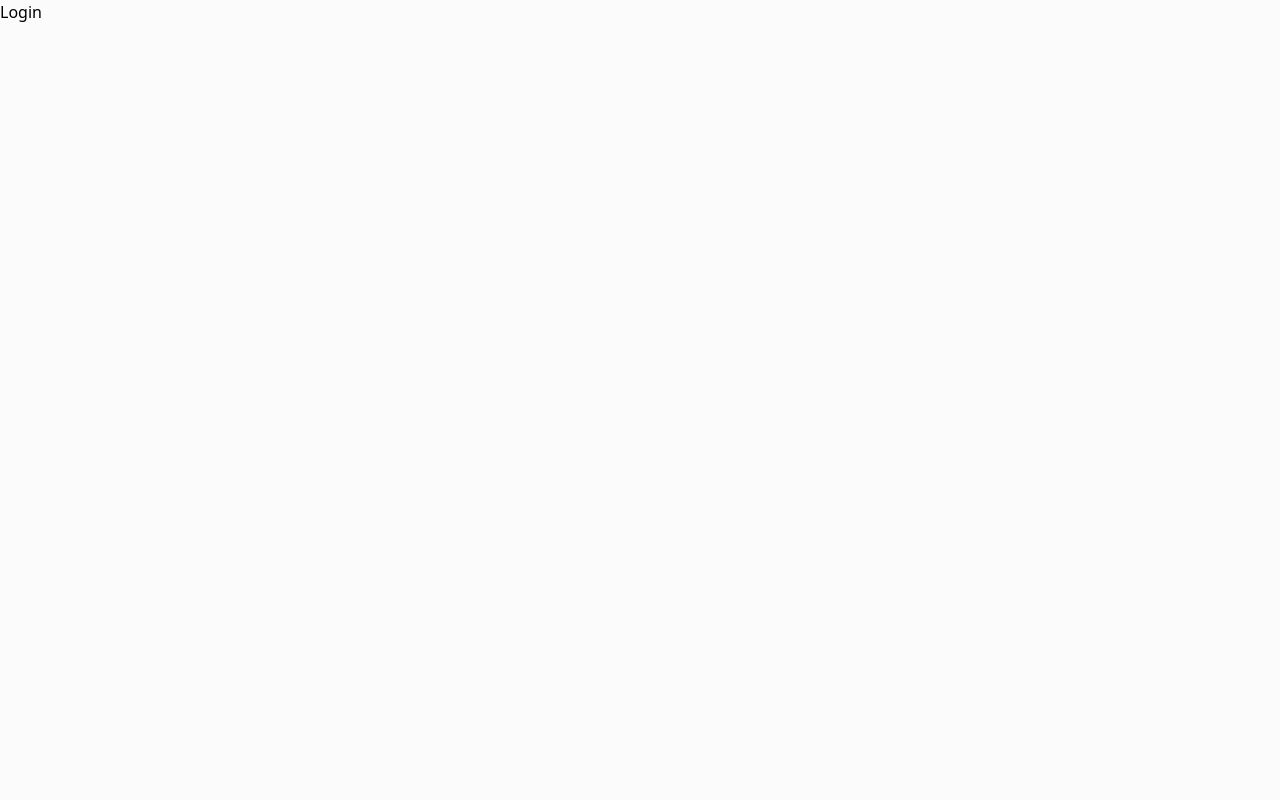
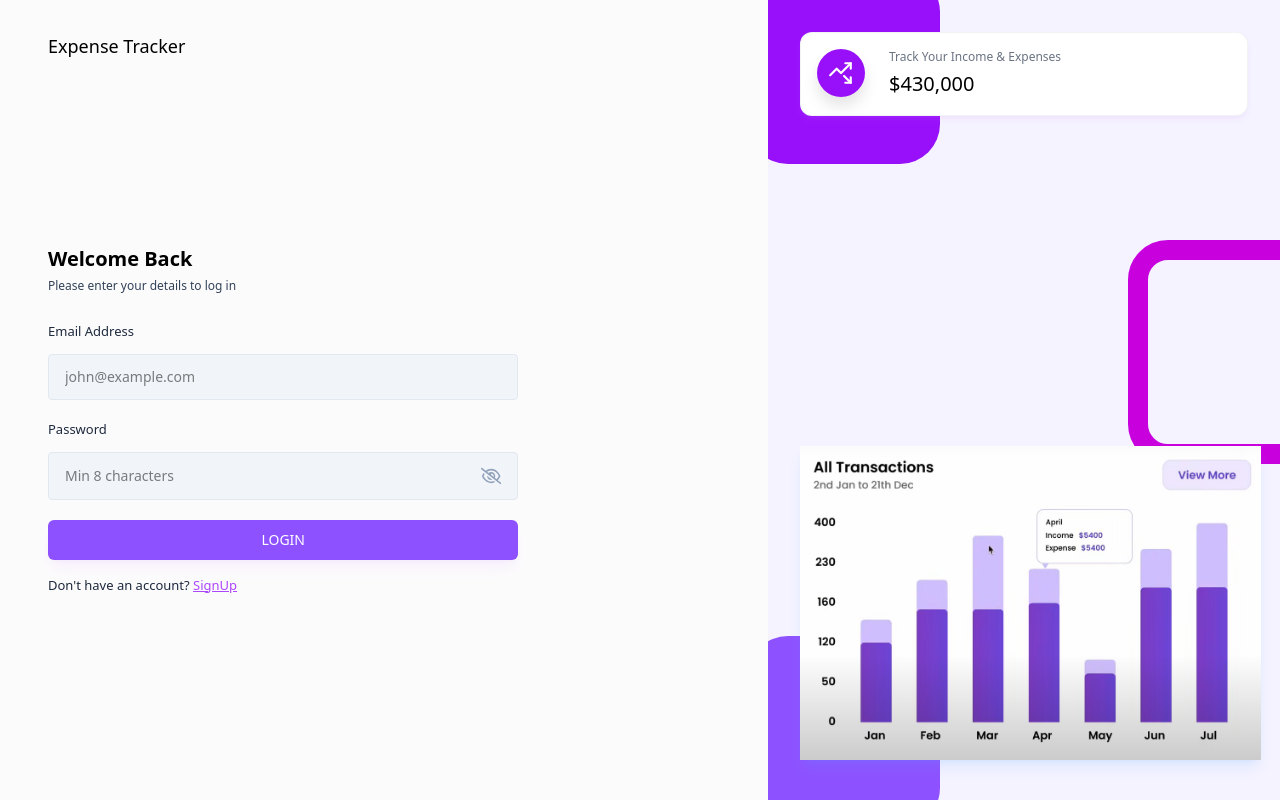
Before and after one commit to sarthak4504/Personal-Finance-Tracker, a React (Vite) app in the folder frontend/expense-tracker/: page /login in a window 1280 px wide. Built offline with nearby package versions, Linux system fonts and the light colour scheme.

Commit message:
login page created

```diff
--- /dev/null
+++ b/frontend/expense-tracker/src/components/Inputs/Input.jsx
@@ -0,0 +1,45 @@
+import React, { useState } from 'react';
+import { FaRegEye, FaRegEyeSlash } from "react-icons/fa6";
+
+const Input = ({ value, onChange, placeholder, label, type }) => {
+    const [showPassword, setShowPassword] = useState(false);
+
+    const toggleShowPassword = () => {
+        setShowPassword(!showPassword);
+    };
+
+    return (
+        <div>
+            <label className="text-[13px] text-slate-800">{label}</label>
+
+            <div className="input-box">
+                <input
+                    type={type === 'password' ? showPassword ? 'text' : 'password' : type}
+                    placeholder={placeholder}
+                    className="w-full bg-transparent outline-none"
+                    value={value}
+                    onChange={(e) => onChange(e)}
+                />
+
+                {type === "password" && (
+                    showPassword ? (
+                        <FaRegEye
+                            size={22}
+                            className="text-primary cursor-pointer"
+                            onClick={() => toggleShowPassword()}
+                        />
+                    ) : (
+                        <FaRegEyeSlash
+                            size={22}
+                            className="text-slate-400 cursor-pointer"
+                            onClick={() => toggleShowPassword()}
+                        />
+                    )
+                )}
+
+            </div>
+        </div>
+    );
+};
+
+export default Input;
--- /dev/null
+++ b/frontend/expense-tracker/src/components/layouts/AuthLayout.jsx
@@ -0,0 +1,51 @@
+import React from 'react';
+import CARD_2 from '../../assets/images/card_2.png';
+import { LuTrendingUpDown } from 'react-icons/lu';
+
+const AuthLayout = ({ children }) => {
+    return <div className='flex'>
+        <div className="w-screen h-screen md:w-[60vw] px-12 pt-8 pb-12">
+            <h2 className="text-lg font-medium text-black">Expense Tracker</h2>
+            {children}
+        </div>
+
+        <div className='hidden md:block w-[40vw] h-screen bg-violet-50 bg-auth-bg-img bg-cover bg-no-repeat bg-center overflow-hidden p-8 relative'>
+            <div className="w-48 h-48 rounded-[40px] bg-purple-600 absolute -top-7 -left-5" />
+            <div className="w-48 h-56 rounded-[40px] border-[20px] border-fuchsia-600 absolute top-[30%] -right-10" />
+            <div className='w-48 h-48 rounded-[40px] bg-violet-500 absolute -bottom-7 -left-5' />
+
+
+            <div className="grid grid-cols-1 z-20">
+                <StatsInfoCard
+                    icon={<LuTrendingUpDown />}
+                    label="Track Your Income & Expenses"
+                    value="430,000"
+                    color="bg-purple-600"
+                />
+            </div>
+
+
+            <img
+                src={CARD_2}
+                className='w-64 lg:w-[90%] absolute bottom-10 shadow-lg shadow-blue-400/15'
+            />
+        </div>
+    </div>;
+};
+
+export default AuthLayout;
+
+const StatsInfoCard = ({ icon, label, value, color }) => {
+    return <div className='flex gap-6 bg-white p-4 rounded-xl shadow-md shadow-purple-400/10 border border-gray-200/50 z-10'>
+
+        <div
+            className={`w-12 h-12 flex items-center justify-center text-[26px] text-white ${color} rounded-full drop-shadow-xl`}
+        >
+            {icon}
+        </div>
+        <div>
+            <h6 className="text-xs text-gray-500 mb-1">{label}</h6>
+            <span className="text-[20px]">${value}</span>
+        </div>
+    </div >
+}
--- a/frontend/expense-tracker/src/index.css
+++ b/frontend/expense-tracker/src/index.css
@@ -1,11 +1,18 @@
 @import url('https://fonts.googleapis.com/css2?family=Poppins:ital,wght@0,100;0,200;0,300;0,400;0,500;0,600;0,700;0,800;0,900;1,100;1,200;1,300;1,400;1,500;1,600;1,700;1,800;1,900&display=swap');
 @import "tailwindcss";
 
-@theme {
+/* @theme {
     --font-display: 'Poppins', sans-serif;
     --breakpoint-3xl: 1920px;
     --color-primary: #875cf5;
+} */
+
+:root {
+  --font-display: 'Poppins', sans-serif;
+  --breakpoint-3xl: 1920px;
+  --color-primary: #875cf5;
 }
+
 
 @layer base {
     html {
@@ -18,3 +25,11 @@
 
     }
 }
+
+.input-box{
+    @apply w-full flex justify-between gap-3 text-sm text-black bg-slate-100 rounded px-4 py-3 mb-4 mt-3 border border-slate-200 outline-none;
+}
+
+.btn-primary {
+    @apply w-full text-sm font-medium text-white bg-violet-500 shadow-lg shadow-purple-600/5 p-[10px] rounded-md my-1 hover:bg-purple-600/15 hover:text-purple-600;
+}
--- a/frontend/expense-tracker/src/pages/Auth/Login.jsx
+++ b/frontend/expense-tracker/src/pages/Auth/Login.jsx
@@ -1,9 +1,77 @@
-import React from 'react'
+import React, { useState } from 'react'
+import AuthLayout from '../../components/layouts/AuthLayout'
+import { Link, useNavigate } from 'react-router-dom';
+import Input from '../../components/Inputs/Input';
+import { validateEmail } from '../../utils/helper';
 
 const Login = () => {
+  const [email, setEmail] = useState("");
+  const [password, setPassword] = useState("");
+  const [error, setError] = useState(null);
+
+  const navigate = useNavigate();
+
+  const handleLogin = async (e) => {
+    e.preventDefault();
+
+    if (!validateEmail(email)) {
+      setError("Please enter a valid email address.");
+      return;
+    }
+
+    if(!password){
+      setError("Please enter Password.");
+      return;
+    }
+
+    setError("");
+
+    //Login API Call
+  }
+
   return (
-    <div>Login</div>
+    <AuthLayout>
+      <div className="lg:w-[70%] h-3/4 md:h-full flex flex-col justify-center">
+        <h3 className="text-xl font-semibold text-black">Welcome Back</h3>
+        <p className="text-xs text-slate-700 mt-[5px] mb-6">
+          Please enter your details to log in
+        </p>
+
+        <form onSubmit={handleLogin}>
+          <Input
+            value={email}
+            onChange={({ target }) => setEmail(target.value)}
+            label="Email Address"
+            placeholder="john@example.com"
+            type="text"
+          />
+
+          <Input
+            value={password}
+            onChange={({ target }) => setPassword(target.value)}
+            label="Password"
+            placeholder="Min 8 characters"
+            type="password"
+          />
+
+          {error && <p className="text-red-500 text-xs pb-2.5">{error}</p>}
+
+          <button type="submit" className="btn-primary" >
+            LOGIN
+          </button>
+
+          <p className="text-[13px] text-slate-800 mt-3">
+            Don't have an account?{" "}
+            <Link className="font-medium text-purple-500 underline" to="/signup">
+              SignUp
+            </Link>
+          </p>
+
+
+        </form>
+      </div>
+    </AuthLayout>
   )
 }
 
-export default Login
+export default Login;
--- a/frontend/expense-tracker/src/utils/helper.js
+++ b/frontend/expense-tracker/src/utils/helper.js
@@ -0,0 +1,4 @@
+export const validateEmail = (email) => {
+  const re = /^[^\s@]+@[^\s@]+\.[^\s@]+$/;
+  return re.test(email);
+};
--- a/frontend/expense-tracker/vite.config.js
+++ b/frontend/expense-tracker/vite.config.js
@@ -5,4 +5,5 @@
 // https://vite.dev/config/
 export default defineConfig({
   plugins: [react(),tailwindcss()],
+
 })
```
Also changed, not shown: frontend/expense-tracker/src/assets/images/CARD_2.png (added).
